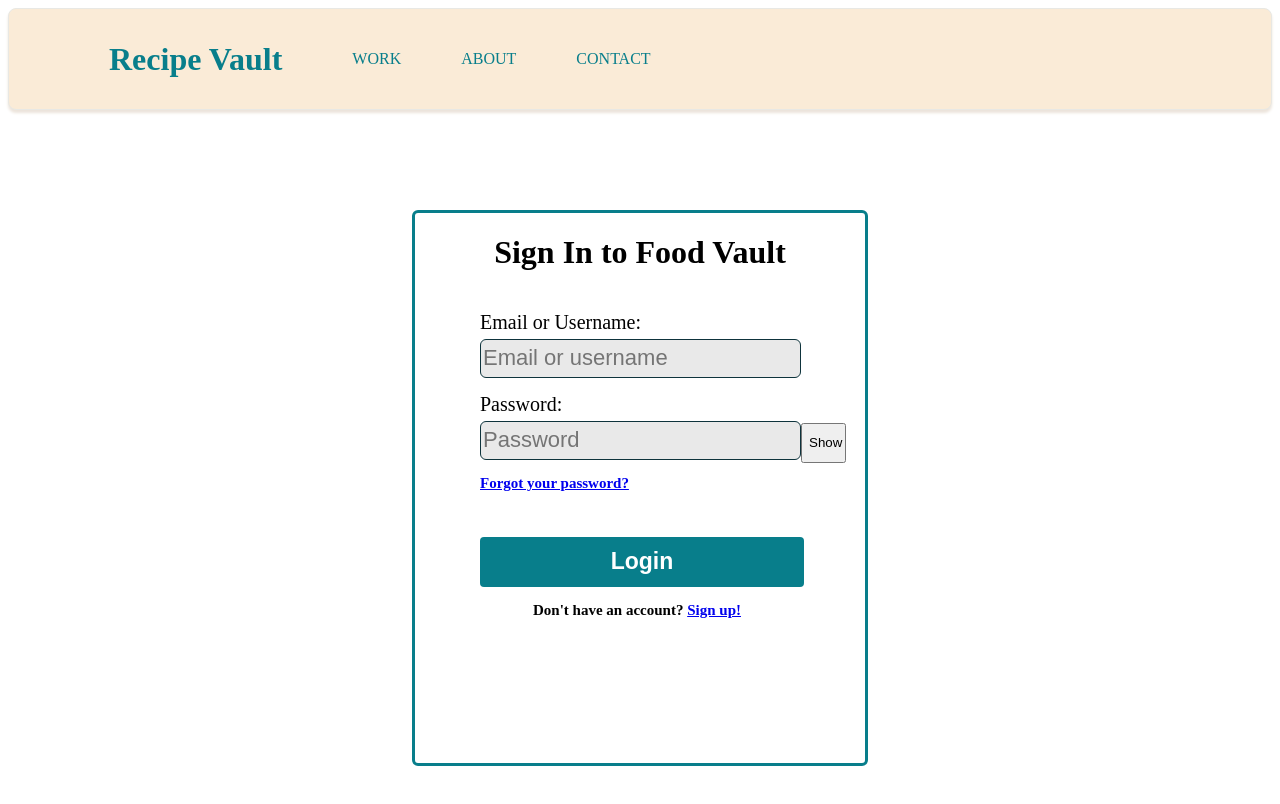
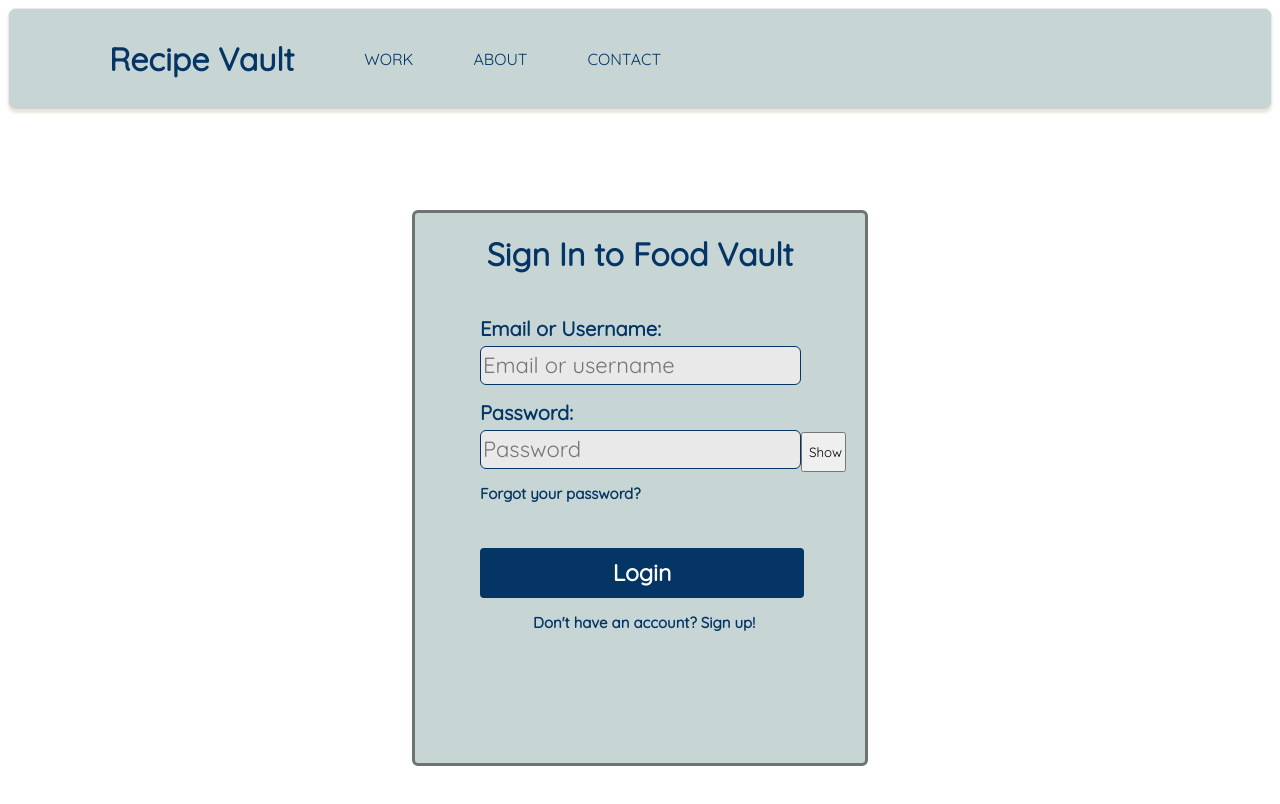
Before and after one commit to jddeffendal2/food_vault, a Vue app in the folder FoodVault_Web/: page /login in a window 1280 px wide. Shown: the top 804 px of the page. Built offline with nearby package versions, Linux system fonts and the light colour scheme.

Commit message:
change app's font and color scheme

```diff
--- a/FoodVault_Web/src/App.vue
+++ b/FoodVault_Web/src/App.vue
@@ -43,9 +43,20 @@ function logOut() {
 // #087E8B secondary blue
 </script>
 
-<style scoped>
+<style>
+@import url('https://fonts.googleapis.com/css2?family=Quicksand&display=swap');
+
+
+html, body {
+  font-family: 'Quicksand', sans-serif;
+}
+
+#app {
+  font-family: 'Quicksand', sans-serif;
+}
+
 header {
-  background-color: antiquewhite;
+  background-color: #C7D6D5;
   max-height: 100px;
   border: 1px solid #E8E8E4;
   border-radius: 8px;
@@ -53,13 +64,13 @@ header {
 }
 
 .brandName {
-  color: #087E8B;
+  color: #043565;
   padding-left: 100px;
 }
 
 a {
   text-decoration: none;
-  color: #087E8B;
+  color: #043565;
 }
 ul {
   list-style-type: none;
@@ -71,7 +82,6 @@ ul li {
 
 .nav-bar {
   display: flex;
-  font-family: Poppins;
 }
 
 .logoutButton {
@@ -81,8 +91,8 @@ ul li {
   min-height: 40px;
   max-height: 40px;
   border-radius: 8px;
-  border: 1px solid #087E8B;
-  color: #087E8B;
+  border: 1px solid #043565;
+  color: #043565;
 }
 
 .logoutButton:hover {
--- a/FoodVault_Web/src/components/LoginPage.vue
+++ b/FoodVault_Web/src/components/LoginPage.vue
@@ -2,23 +2,23 @@
   <div class="container">
     <h1 class="loginHeader">Sign In to Food Vault</h1>
     <br />
-    <div class="row">
-      <label class="row" for="emailUsername">Email or Username: </label>
+    <div class="loginRow">
+      <label class="loginRow" for="emailUsername">Email or Username: </label>
       <input v-model="emailUsername" type="text" placeholder="Email or username" />
     </div>
-    <div class="row">
-      <label class="row" for="password">Password: </label>
+    <div class="loginRow">
+      <label class="loginRow" for="password">Password: </label>
       <input v-if="showPassword" type="text" v-model="password" placeholder="Password" />
       <input v-else type="password" v-model="password" placeholder="Password" />
       <button id="showPassword" @click="showPassword = !showPassword">Show</button>
     </div>
-    <div class="row">
+    <div class="loginRow">
       <p id="passwordForgetten"><router-link to="/">Forgot your password?</router-link></p>
     </div>
-    <div class="row">
+    <div class="loginRow">
       <button type="submit" id="loginButton" @click="login">Login</button>
     </div>
-    <div class="row">
+    <div class="loginRow">
       <p>Don't have an account? <router-link to="/signup">Sign up!</router-link></p>
     </div>
   </div>
@@ -60,54 +60,56 @@ var login = function () {
 
 <style scoped>
 .container {
-  border: 3px solid #087E8B;
+  border: 3px solid #6D7275;
   border-radius: 6px;
   margin: 100px auto;
   min-height: 550px;
   max-height: 550px;
   min-width: 450px;
   max-width: 450px;
+  background-color: #C7D6D5;
 }
 
-.row {
+.loginRow {
   display: block;
   width: 100%;
 }
 
-.row h2,
-p {
+.loginRow h2, p, label {
   font-weight: bold;
+  color: #043565;
 }
 
-.row input {
+.loginRow input {
   min-width: 315px;
   max-width: 315px;
   min-height: 35px;
   min-height: 35px;
   background: #e9e9e9;
-  border: 1px solid #0e333c;
+  border: 1px solid #043565;
   border-radius: 6px;
   font-size: 22px;
   margin: 0px auto 15px 65px;
+  font-family: 'Quicksand', sans-serif;
 }
 
-.row #passwordForgetten {
+.loginRow #passwordForgetten {
   margin: auto auto 15px 65px;
   font-size: 15px;
 }
 
-.row p {
+.loginRow p {
   margin: auto auto 15px 118px;
   font-size: 15px;
   font-weight: bold;
 }
 
-.row input:focus {
+.loginRow input:focus {
   background-color: #ffffff;
-  border: 2px solid #087E8B;
+  border: 2px solid #043565;
 }
 
-.row label {
+.loginRow label {
   width: 100%;
   font-size: 20px;
   margin: auto auto 5px 65px;
@@ -119,10 +121,11 @@ p {
   height: 50px;
   border: none;
   border-radius: 4px;
-  background: #087E8B;
+  background: #043565;
   color: white;
   font-size: 23px;
   font-weight: bold;
+  font-family: 'Quicksand', sans-serif;
 }
 
 #loginButton:hover {
@@ -132,10 +135,12 @@ p {
 
 .loginHeader {
   text-align: center;
+  color: #043565;
 }
 
 #showPassword {
   width: 10%;
   height: 40px;
+  font-family: 'Quicksand', sans-serif;
 }
 </style>
--- a/FoodVault_Web/src/components/SignUpPage.vue
+++ b/FoodVault_Web/src/components/SignUpPage.vue
@@ -52,7 +52,7 @@ var signup = function() {
     <div class="row">
       <input v-if="showPassword" type="text" placeholder="Password" v-model="password" />
       <input v-else type="password" placeholder="Password" v-model="password" />
-      <button @click="showPassword = !showPassword">Show</button>
+      <button id="showPasswordButton" @click="showPassword = !showPassword">Show</button>
     </div>
     <div class="row">
       <input type="date" v-model="birthdate" />
@@ -65,13 +65,14 @@ var signup = function() {
 
 <style>
 .container {
-  border: 3px solid #087E8B;
+  border: 3px solid #6D7275;
   border-radius: 6px;
   margin: 100px auto;
   min-height: 550px;
   max-height: 550px;
   min-width: 450px;
   max-width: 450px;
+  background-color: #C7D6D5;
 }
 
 .row {
@@ -85,15 +86,16 @@ var signup = function() {
   min-height: 35px;
   min-height: 35px;
   background: #e9e9e9;
-  border: 1px solid #0e333c;
+  border: 1px solid #043565;
   border-radius: 6px;
   font-size: 22px;
   margin: 0px auto 15px 65px;
+  font-family: 'Quicksand', sans-serif;
 }
 
 .row input:focus {
   background-color: #ffffff;
-  border: 2px solid #087E8B;
+  border: 2px solid #043565;
 }
 
 #registerButton {
@@ -102,10 +104,11 @@ var signup = function() {
   height: 40px;
   border: none;
   border-radius: 4px;
-  background: #087E8B;
+  background: #043565;
   color: white;
   font-size: 23px;
   font-weight: bold;
+  font-family: 'Quicksand', sans-serif;
 }
 
 #registerButton:hover {
@@ -115,10 +118,12 @@ var signup = function() {
 
 .registerHeader {
   text-align: center;
+  color: #043565;
 }
 
-#showPassword {
-  width: 10%;
-  height: 40px;
+#showPasswordButton {
+  width: 12%;
+  height: 30px;
+  font-family: 'Quicksand', sans-serif;
 }
 </style>
```
